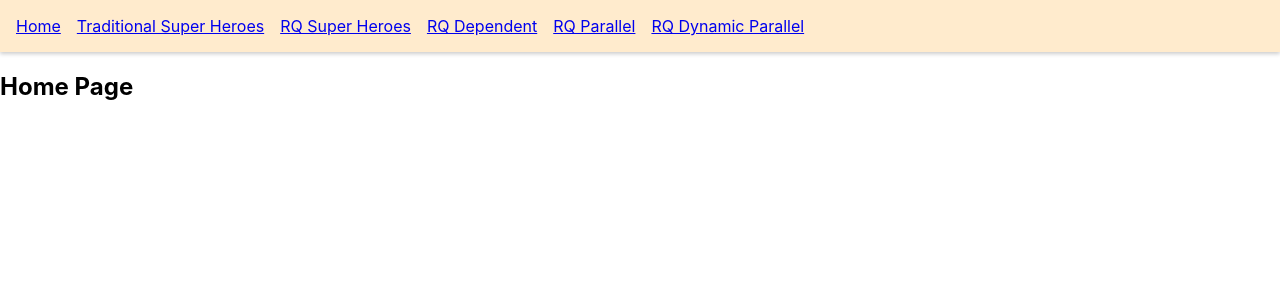
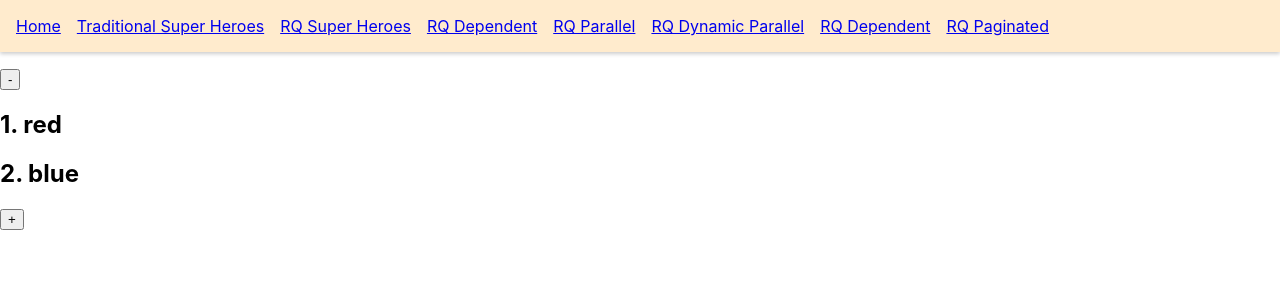
Before and after one commit to Abangpa1ace/React-Query-Tutorial, a React (Create React App) app in the folder lecture-codevolution/react-query-starter/: page /rq-paginated in a window 1280 px wide. Shown: the top 300 px of the page. Built offline with nearby package versions, Linux system fonts and the light colour scheme; data requests are answered from the project's data file.

Commit message:
Pagination

```diff
--- a/lecture-codevolution/react-query-starter/src/App.js
+++ b/lecture-codevolution/react-query-starter/src/App.js
@@ -3,6 +3,7 @@ import "./App.css";
 import { HomePage } from "./components/Home.page";
 import RQDependentQueriesPage from "./components/RQDependentQueries.page";
 import RQDynamicParallelQueriesPage from "./components/RQDynamicParallelQueries.page";
+import RQPaginatedQueryPage from "./components/RQPaginatedQuery.page";
 import RQParallelQueriesPage from "./components/RQParallelQueries.page";
 import { RQSuperHeroDetailPage } from "./components/RQSuperHeroDetail.page";
 import { RQSuperHeroesPage } from "./components/RQSuperHeroes.page";
@@ -32,9 +33,18 @@ function App() {
             <li>
               <Link to="/rq-dynamic-parallel">RQ Dynamic Parallel</Link>
             </li>
+            <li>
+              <Link to="/rq-dependent">RQ Dependent</Link>
+            </li>
+            <li>
+              <Link to="/rq-paginated">RQ Paginated</Link>
+            </li>
           </ul>
         </nav>
         <Switch>
+          <Route path="/rq-paginated">
+            <RQPaginatedQueryPage />
+          </Route>
           <Route path="/rq-dependent">
             <RQDependentQueriesPage email="vishwas@example.com" />
           </Route>
--- a/lecture-codevolution/react-query-starter/src/components/RQPaginatedQuery.page.js
+++ b/lecture-codevolution/react-query-starter/src/components/RQPaginatedQuery.page.js
@@ -1,13 +1,37 @@
-import React from "react";
+import React, { useState } from "react";
 import { useQuery } from "react-query";
 import axios from "axios";
 
-const fetchColors = () => {
-  return axios.get("http://localhost:4000/colors");
+const fetchColors = (page) => {
+  return axios.get(`http://localhost:4000/colors?_limit=2&_page=${page}`);
 };
 
 const RQPaginatedQueryPage = () => {
-  return <div>RQPaginatedQuery.page</div>;
+  const [page, setPage] = useState(1);
+  const { isLoading, isError, error, data } = useQuery(
+    ["colors", page],
+    () => fetchColors(page),
+    {
+      keepPreviousData: true,
+    }
+  );
+
+  if (isLoading) return <h2>Loading...!!</h2>;
+  if (isError) return <h2>{error.message}</h2>;
+
+  return (
+    <>
+      <button onClick={() => setPage((prev) => prev - 1)}>-</button>
+      <div>
+        {data?.data.map((color) => (
+          <h2 key={color.id}>
+            {color.id}. {color.label}
+          </h2>
+        ))}
+      </div>
+      <button onClick={() => setPage((prev) => prev + 1)}>+</button>
+    </>
+  );
 };
 
 export default RQPaginatedQueryPage;
```
